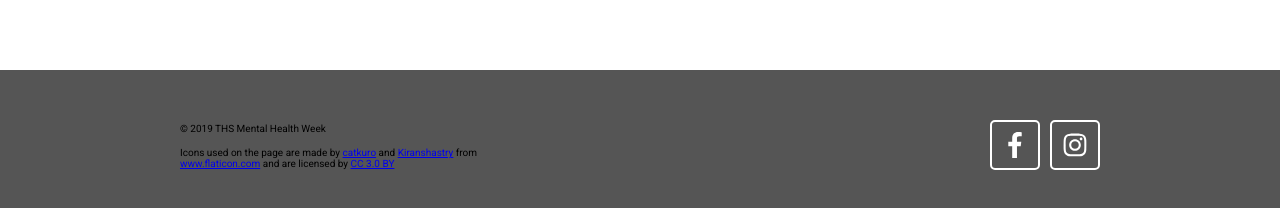
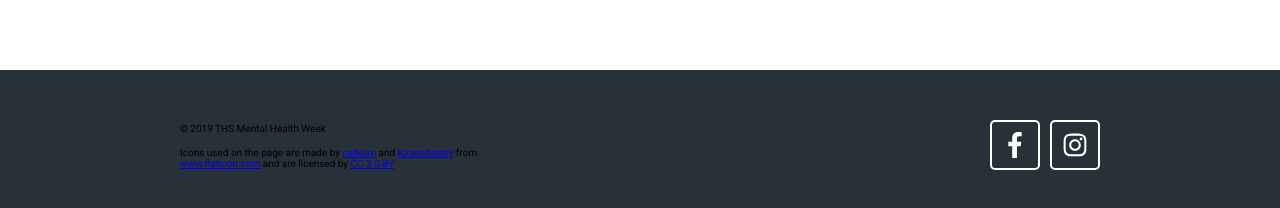
Before and after one commit to ths-mental-health-week/mental-health-week-webpage, a Next.js app: page / in a window 1280 px wide. Shown: the part 1298-1506 px from the top of the page. Built offline with nearby package versions, Linux system fonts and the light colour scheme.

Commit message:
Moved theme to own file

```diff
--- a/components/Page.js
+++ b/components/Page.js
@@ -2,20 +2,7 @@ import { ThemeProvider } from 'styled-components'
 import Meta from './Meta'
 import Footer from './Footer'
 // import Header from './Header'
-
-const theme = {
-	colors: {
-		white: '#fff',
-		black: '#000',
-		darkGrey: '#555',
-		lightGrey: '#bbb',
-		primary: '#F38D74',
-		primaryDark: '#B63E28',
-		secondary: '#273138',
-		background: '#F38D74',
-		selection: '#ffc4b7'
-	}
-}
+import theme from '../utils/theme'
 
 const Page = ({ children }) => (
 	<ThemeProvider theme={theme}>
--- /dev/null
+++ b/utils/theme.js
@@ -0,0 +1,15 @@
+const theme = {
+	colors: {
+		white: '#fff',
+		black: '#000',
+		darkGrey: '#273138',
+		lightGrey: '#bbb',
+		primary: '#F38D74',
+		primaryDark: '#B63E28',
+		secondary: '#273138',
+		background: '#F38D74',
+		selection: '#ffc4b7'
+	}
+}
+
+export default theme
```
